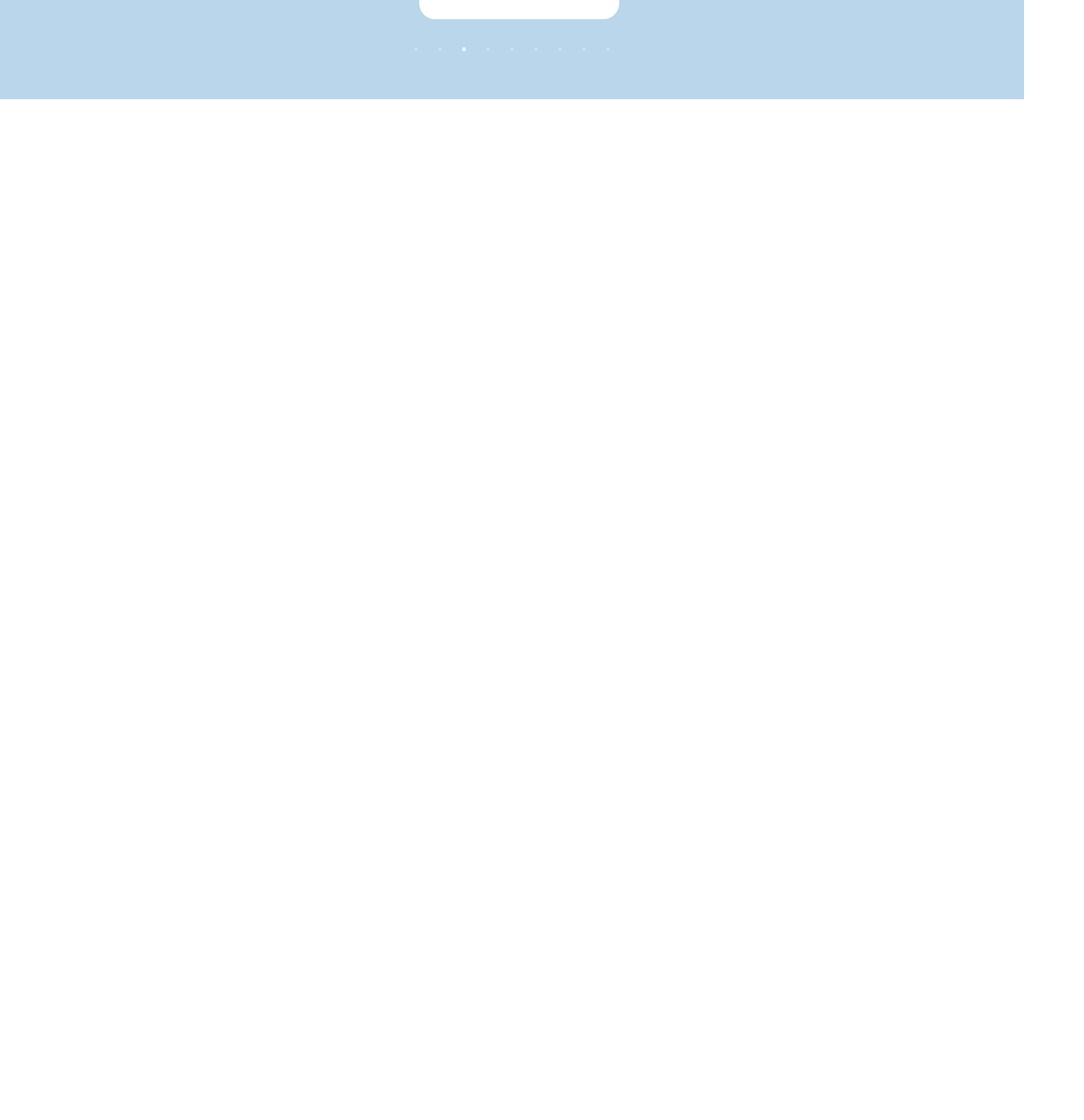
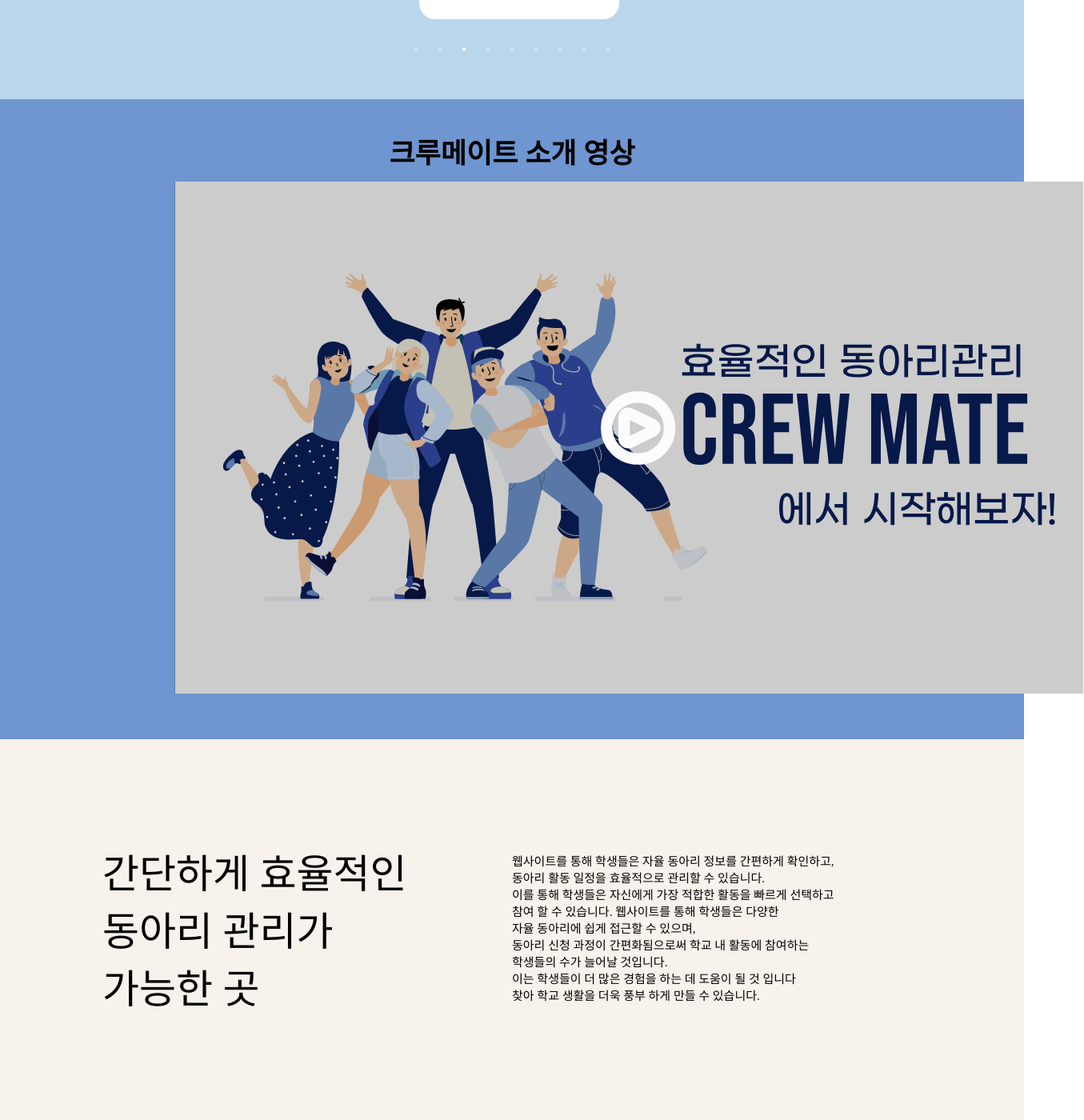
Before and after one commit to Crew-mate/Crewmate-client, a React (Create React App) app: page / in a window 1280 px wide. Shown: the part 2340-3740 px from the top of the page at 80% size, 1355 px wide, since content can reach past the window. Before the commit the page ends 2464 px from the top, so only its background shows below. Built offline with nearby package versions, Linux system fonts and the light colour scheme.

Commit message:
[fix] 홈 화면 내용 추가

```diff
--- a/src/Home/home.css
+++ b/src/Home/home.css
@@ -1,6 +1,6 @@
 @import url('https://fonts.googleapis.com/css2?family=Bebas+Neue&display=swap');
 
-html{
+html {
   height: 100%;
 }
 
@@ -17,7 +17,7 @@
   border-radius: 6px;
 }
 
-.wrapHome{
+.wrapHome {
   height: 100%;
   position: absolute;
   margin-top: 8%;
@@ -26,14 +26,14 @@
   background-repeat: no-repeat;
 }
 
-.intro{
+.intro {
   padding-top: 10px;
   margin-top: 100px;
   padding-bottom: 500px;
   background-color: #F7F2EC;
 }
 
-.intro_title{
+.intro_title {
   position: relative;
   font-family: "Bebas Neue", sans-serif;
   color: #091F5B;
@@ -43,7 +43,7 @@
 }
 
 .what_crewmate h3,
-.crewmate_customer h3{
+.crewmate_customer h3 {
   position: absolute;
   font-family: "Bebas Neue", sans-serif;
   color: #091F5B;
@@ -55,12 +55,12 @@
 }
 
 
-.what_crewmate h3{
+.what_crewmate h3 {
   text-align: left;
   margin-left: 20%;
 }
 
-.crewmate_customer h3{
+.crewmate_customer h3 {
   margin-left: 60%;
 }
 
@@ -92,27 +92,28 @@
   align-items: center;
   padding-bottom: 8%;
 }
-.cal_content{
+
+.cal_content {
   margin-left: 20%;
 }
 
-.cal_content_title{
+.cal_content_title {
   text-align: left;
   margin-top: 30%;
   font-size: 38px;
 }
 
 
-.cal_content_wrap img{
+.cal_content_wrap img {
   margin-left: 5%;
 }
 
-.home-slider-container{
+.home-slider-container {
   height: 500px;
   background-color: #BAD6EB;
 }
 
-.home-slider-container h3{
+.home-slider-container h3 {
   background-color: #fff;
   margin-top: 30%;
   width: 250px;
@@ -137,3 +138,44 @@
 .slick-next {
   display: none !important;
 }
+
+.intro_video {
+  height: 100%;
+  background-color: #6F96D1;
+}
+
+.intro_video h3 {
+  margin-top: 3%;
+  position: absolute;
+  margin-left: 38%;
+  font-size: 35px;
+}
+
+.video_img {
+  display: flex;
+  position: absolute;
+  height: 80%;
+  margin-top: 8%;
+  margin-left: 17%;
+}
+
+.effect_club_management{
+  background-color: #F7F2EC;
+  height: 60%;
+}
+
+.effect_title{
+  position: absolute;
+  margin-left: 10%;
+  font-size: 50px;
+  margin-top: 10%;
+  text-align: left;
+}
+
+.effect_content{
+  position: absolute;
+  margin-top: 11%;
+  text-align: left;
+  font-size: 15px;
+  margin-left: 50%;
+}
--- a/src/Home/home.jsx
+++ b/src/Home/home.jsx
@@ -3,6 +3,7 @@
 import '../Home/home.css';
 import mainImage from '../assets/home_logo.svg';
 import home_cal from '../assets/home_cal.svg';
+import ex_video from '../assets/ex_video.svg';
 import Slider from "react-slick";
 import { useState } from "react";
 
@@ -18,7 +19,7 @@
     autoplay: true,
     autoplaySpeed: 2000,
     speed: 1000,
-    dots:true,
+    dots: true,
     centerMode: true, //슬라이트 크기조정
     beforeChange: (current, next) => setCurrentSlide(next),
   };
@@ -85,6 +86,25 @@
             </div>
           </Slider>
         </div>
+        <div className="intro_video">
+          <div className="wrap_video">
+            <h3>크루메이트 소개 영상</h3>
+            <img src={ex_video} className="video_img" />
+          </div>
+        </div>
+        <div className="effect_club_management">
+          <p className="effect_title">간단하게 효율적인<br/> 동아리 관리가 <br/>가능한 곳</p>
+          <p className="effect_content">웹사이트를 통해 학생들은 자율 동아리 정보를 간편하게  확인하고,<br/>
+            동아리 활동 일정을 효율적으로 관리할 수 있습니다.<br/>
+            이를 통해 학생들은 자신에게 가장 적합한 활동을 빠르게 선택하고<br/>
+            참여 할 수 있습니다. 웹사이트를  통해 학생들은 다양한 <br/>
+            자율 동아리에 쉽게 접근할 수 있으며, <br/>
+            동아리 신청 과정이 간편화됨으로써 학교 내 활동에 참여하는 <br/>
+            학생들의 수가 늘어날 것입니다. <br/>
+            이는 학생들이 더 많은 경험을 하는 데 도움이 될 것 입니다 <br/>
+            찾아 학교 생활을 더욱 풍부 하게 만들
+            수 있습니다.</p>
+        </div>
       </div>
     </Layout>
   )
```
Also changed, not shown: src/assets/ex_video.svg (added).
